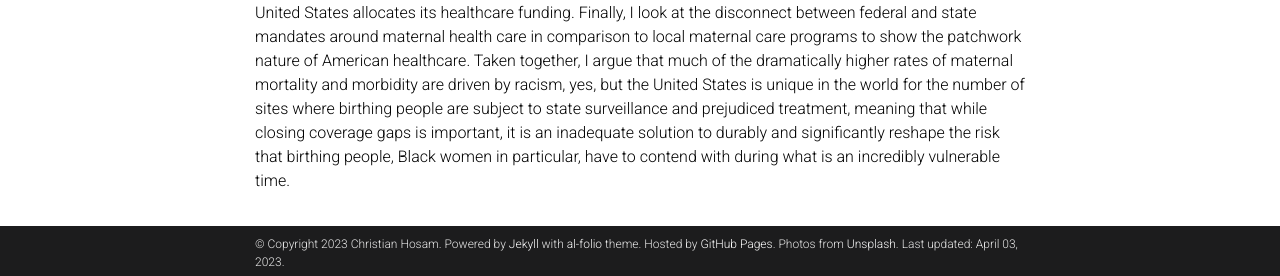
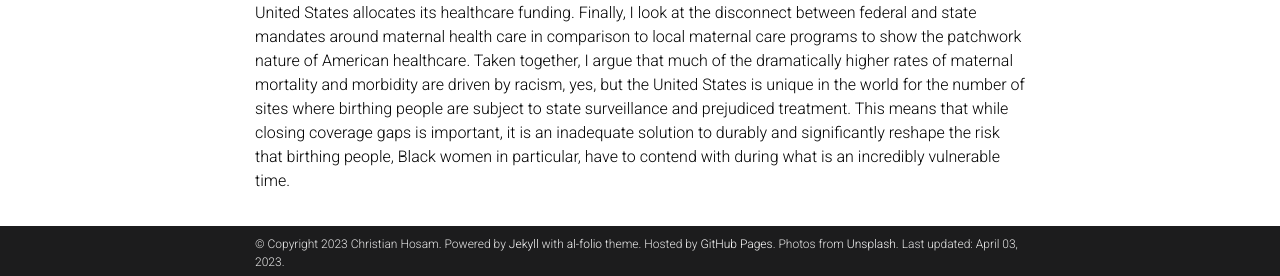
Before and after one commit to chosam2322/chosam2322.github.io, a Jekyll site: the page built from _projects/2_mastersproject.md, in a window 1280 px wide and 1052 px high. Shown: the part 773-1049 px from the top of the window. Built offline with Jekyll 4.4.1, drawn with Linux system fonts in a browser that asks for light colours; full-size pictures stand in for the smaller copies a plugin makes; comment, search, counter and statistics services are not loaded; a style sheet for code colours, icons or effects is not loaded; some of the changed text lies outside the part shown.

Commit message:
Update 2_mastersproject.md

```diff
--- a/_projects/2_mastersproject.md
+++ b/_projects/2_mastersproject.md
@@ -9,4 +9,4 @@
 
 {% include figure.html path="assets/img/iStock-1223120167.jpg" title="Mother and Child" class="img-fluid rounded z-depth-1" %}
 
-Even as there has been tremendous outcry over the intractability of reducing the United States' maternal mortality rate, they have remained stubbornly stagnant and have instead gotten worse with time. This current version of my Master's paper research asks to what extent the crisis is driven by unique features of the American political economy and structure of the American healthcare system. I use a three-pronged approach: I first look at discrepancies between Black women's uninsurance rate and their satisfaction with their medical coverage. I then look at OECD data on healthcare expenditure to show the exceptional features of how the United States allocates its healthcare funding. Finally, I look at the disconnect between federal and state mandates around maternal health care in comparison to local maternal care programs to show the patchwork nature of American healthcare. Taken together, I argue that much of the dramatically higher rates of maternal mortality and morbidity are driven by racism, yes, but the United States is unique in the world for the number of sites where birthing people are subject to state surveillance and prejudiced treatment, meaning that while closing coverage gaps is important, it is an inadequate solution to durably and significantly reshape the risk that birthing people, Black women in particular, have to contend with during what is an incredibly vulnerable time.
+Even as there has been tremendous outcry over the intractability of reducing the United States' maternal mortality rate, they have remained stubbornly stagnant and have instead gotten worse with time. This current version of my Master's paper research asks to what extent the crisis is driven by unique features of the American political economy and structure of the American healthcare system. I use a three-pronged approach: I first look at discrepancies between Black women's uninsurance rate and their satisfaction with their medical coverage. I then look at OECD data on healthcare expenditure to show the exceptional features of how the United States allocates its healthcare funding. Finally, I look at the disconnect between federal and state mandates around maternal health care in comparison to local maternal care programs to show the patchwork nature of American healthcare. Taken together, I argue that much of the dramatically higher rates of maternal mortality and morbidity are driven by racism, yes, but the United States is unique in the world for the number of sites where birthing people are subject to state surveillance and prejudiced treatment. This means that while closing coverage gaps is important, it is an inadequate solution to durably and significantly reshape the risk that birthing people, Black women in particular, have to contend with during what is an incredibly vulnerable time.
```
